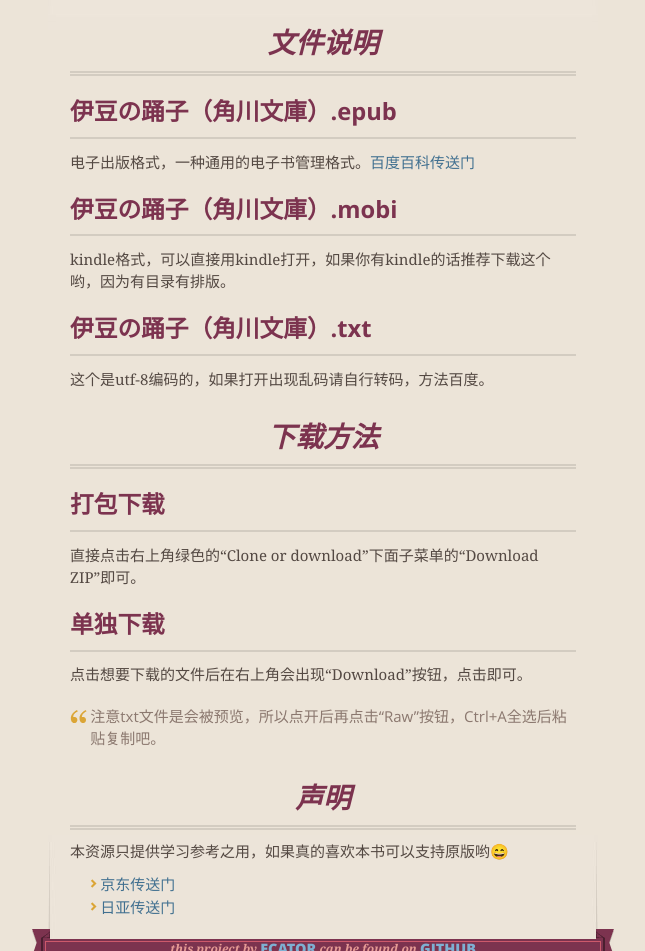
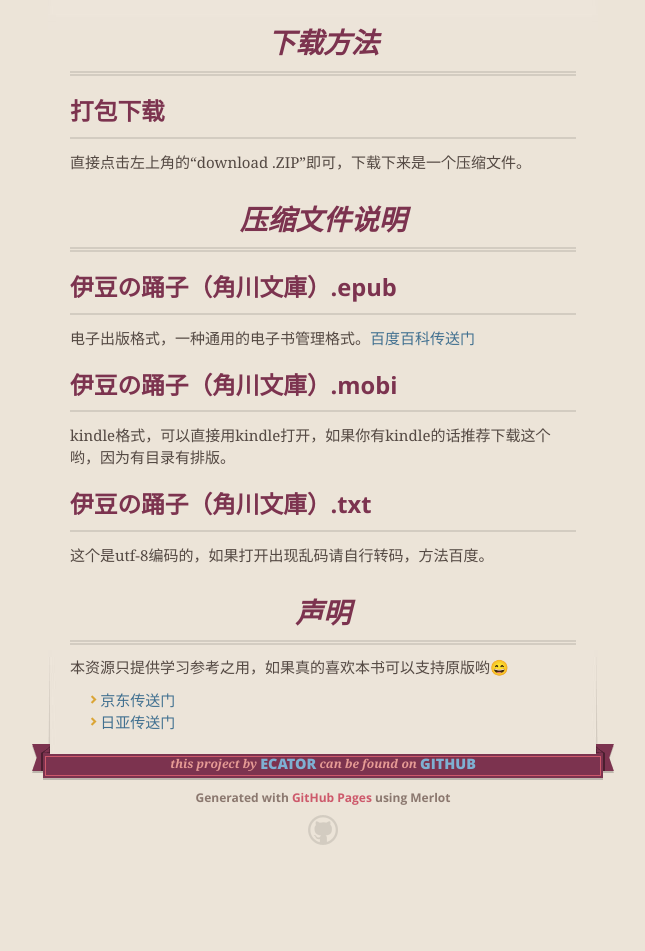
Before and after one commit to ecator/izunoko, a plain HTML site: page index.html in a window 1280 px wide. Shown: the part 315-1266 px from the top of the page, without its empty margins (317-962 px from the left). After the commit the page ends 1200 px from the top, so only its background shows below. Drawn offline with nearby package versions, Linux system fonts and the light colour scheme.

```diff
--- a/index.html
+++ b/index.html
@@ -52,7 +52,15 @@
 <p>本书为角川文库日文原版，作者川端康成</p>
 
 <h1>
-<a id="文件说明" class="anchor" href="#%E6%96%87%E4%BB%B6%E8%AF%B4%E6%98%8E" aria-hidden="true"><span aria-hidden="true" class="octicon octicon-link"></span></a>文件说明</h1>
+<a id="下载方法" class="anchor" href="#%E4%B8%8B%E8%BD%BD%E6%96%B9%E6%B3%95" aria-hidden="true"><span aria-hidden="true" class="octicon octicon-link"></span></a>下载方法</h1>
+
+<h2>
+<a id="打包下载" class="anchor" href="#%E6%89%93%E5%8C%85%E4%B8%8B%E8%BD%BD" aria-hidden="true"><span aria-hidden="true" class="octicon octicon-link"></span></a>打包下载</h2>
+
+<p>直接点击左上角的“download .ZIP”即可，下载下来是一个压缩文件。</p>
+
+<h1>
+<a id="压缩文件说明" class="anchor" href="#%E5%8E%8B%E7%BC%A9%E6%96%87%E4%BB%B6%E8%AF%B4%E6%98%8E" aria-hidden="true"><span aria-hidden="true" class="octicon octicon-link"></span></a>压缩文件说明</h1>
 
 <h2>
 <a id="伊豆の踊子角川文庫epub" class="anchor" href="#%E4%BC%8A%E8%B1%86%E3%81%AE%E8%B8%8A%E5%AD%90%E8%A7%92%E5%B7%9D%E6%96%87%E5%BA%ABepub" aria-hidden="true"><span aria-hidden="true" class="octicon octicon-link"></span></a>伊豆の踊子（角川文庫）.epub</h2>
@@ -68,23 +76,6 @@
 <a id="伊豆の踊子角川文庫txt" class="anchor" href="#%E4%BC%8A%E8%B1%86%E3%81%AE%E8%B8%8A%E5%AD%90%E8%A7%92%E5%B7%9D%E6%96%87%E5%BA%ABtxt" aria-hidden="true"><span aria-hidden="true" class="octicon octicon-link"></span></a>伊豆の踊子（角川文庫）.txt</h2>
 
 <p>这个是utf-8编码的，如果打开出现乱码请自行转码，方法百度。</p>
-
-<h1>
-<a id="下载方法" class="anchor" href="#%E4%B8%8B%E8%BD%BD%E6%96%B9%E6%B3%95" aria-hidden="true"><span aria-hidden="true" class="octicon octicon-link"></span></a>下载方法</h1>
-
-<h2>
-<a id="打包下载" class="anchor" href="#%E6%89%93%E5%8C%85%E4%B8%8B%E8%BD%BD" aria-hidden="true"><span aria-hidden="true" class="octicon octicon-link"></span></a>打包下载</h2>
-
-<p>直接点击右上角绿色的“Clone or download”下面子菜单的“Download ZIP”即可。</p>
-
-<h2>
-<a id="单独下载" class="anchor" href="#%E5%8D%95%E7%8B%AC%E4%B8%8B%E8%BD%BD" aria-hidden="true"><span aria-hidden="true" class="octicon octicon-link"></span></a>单独下载</h2>
-
-<p>点击想要下载的文件后在右上角会出现“Download”按钮，点击即可。</p>
-
-<blockquote>
-<p>注意txt文件是会被预览，所以点开后再点击“Raw”按钮，Ctrl+A全选后粘贴复制吧。</p>
-</blockquote>
 
 <h1>
 <a id="声明" class="anchor" href="#%E5%A3%B0%E6%98%8E" aria-hidden="true"><span aria-hidden="true" class="octicon octicon-link"></span></a>声明</h1>
--- a/params.json
+++ b/params.json
@@ -1,6 +1,6 @@
 {
   "name": "伊豆の踊子",
   "tagline": "角川文庫版",
-  "body": "# 『伊豆の踊子』角川文庫版\r\n本书为角川文库日文原版，作者川端康成\r\n# 文件说明\r\n## 伊豆の踊子（角川文庫）.epub\r\n电子出版格式，一种通用的电子书管理格式。[百度百科传送门](http://baike.baidu.com/link?url=IfWTDYjp-c5Xcik5mrr16AugSm_mFhx1nEojL_joKuJmS0PGNB0kUba-Hwy3YACrZVLoJ5viPy-NaVYy7IPlj_)\r\n## 伊豆の踊子（角川文庫）.mobi\r\nkindle格式，可以直接用kindle打开，如果你有kindle的话推荐下载这个哟，因为有目录有排版。\r\n## 伊豆の踊子（角川文庫）.txt\r\n这个是utf-8编码的，如果打开出现乱码请自行转码，方法百度。\r\n# 下载方法\r\n## 打包下载\r\n直接点击右上角绿色的“Clone or download”下面子菜单的“Download ZIP”即可。\r\n## 单独下载\r\n点击想要下载的文件后在右上角会出现“Download”按钮，点击即可。\r\n\r\n> 注意txt文件是会被预览，所以点开后再点击“Raw”按钮，Ctrl+A全选后粘贴复制吧。\r\n\r\n# 声明\r\n本资源只提供学习参考之用，如果真的喜欢本书可以支持原版哟:smile:\r\n- [京东传送门](http://search.jd.com/Search?keyword=%E4%BC%8A%E8%B1%86%E8%88%9E%E5%A5%B3&enc=utf-8&wq=%E4%BC%8A%E8%B1%86%E8%88%9E%E5%A5%B3&pvid=6qrm3rui.4a209s)\r\n- [日亚传送门](https://www.amazon.co.jp/s/ref=nb_sb_noss_2?__mk_ja_JP=%E3%82%AB%E3%82%BF%E3%82%AB%E3%83%8A&url=search-alias%3Daps&field-keywords=%E4%BC%8A%E8%B1%86%E3%81%AE%E8%B8%8A%E5%AD%90)",
+  "body": "# 『伊豆の踊子』角川文庫版\r\n本书为角川文库日文原版，作者川端康成\r\n\r\n# 下载方法\r\n## 打包下载\r\n直接点击左上角的“download .ZIP”即可，下载下来是一个压缩文件。\r\n\r\n# 压缩文件说明\r\n## 伊豆の踊子（角川文庫）.epub\r\n电子出版格式，一种通用的电子书管理格式。[百度百科传送门](http://baike.baidu.com/link?url=IfWTDYjp-c5Xcik5mrr16AugSm_mFhx1nEojL_joKuJmS0PGNB0kUba-Hwy3YACrZVLoJ5viPy-NaVYy7IPlj_)\r\n## 伊豆の踊子（角川文庫）.mobi\r\nkindle格式，可以直接用kindle打开，如果你有kindle的话推荐下载这个哟，因为有目录有排版。\r\n## 伊豆の踊子（角川文庫）.txt\r\n这个是utf-8编码的，如果打开出现乱码请自行转码，方法百度。\r\n\r\n\r\n# 声明\r\n本资源只提供学习参考之用，如果真的喜欢本书可以支持原版哟:smile:\r\n- [京东传送门](http://search.jd.com/Search?keyword=%E4%BC%8A%E8%B1%86%E8%88%9E%E5%A5%B3&enc=utf-8&wq=%E4%BC%8A%E8%B1%86%E8%88%9E%E5%A5%B3&pvid=6qrm3rui.4a209s)\r\n- [日亚传送门](https://www.amazon.co.jp/s/ref=nb_sb_noss_2?__mk_ja_JP=%E3%82%AB%E3%82%BF%E3%82%AB%E3%83%8A&url=search-alias%3Daps&field-keywords=%E4%BC%8A%E8%B1%86%E3%81%AE%E8%B8%8A%E5%AD%90)",
   "note": "Don't delete this file! It's used internally to help with page regeneration."
 }
```
